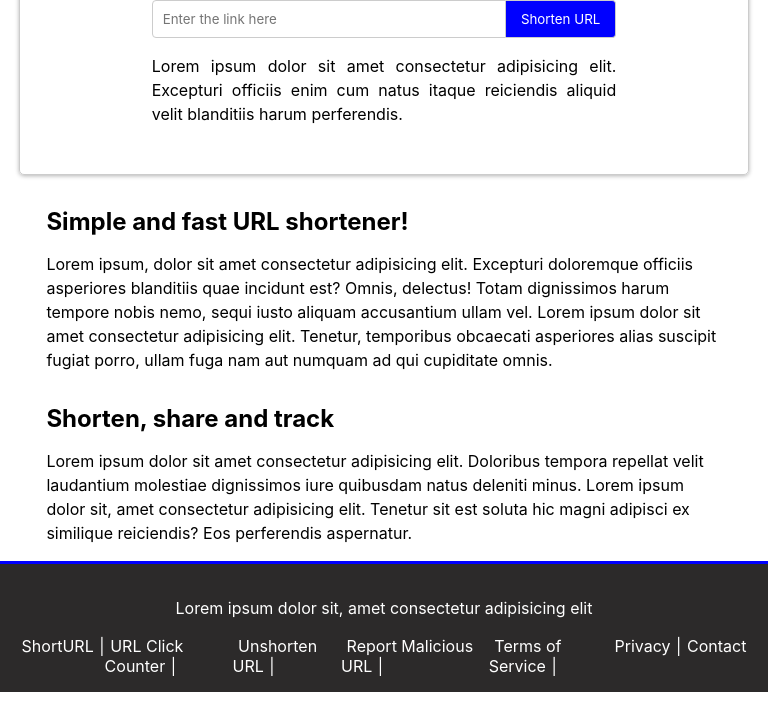
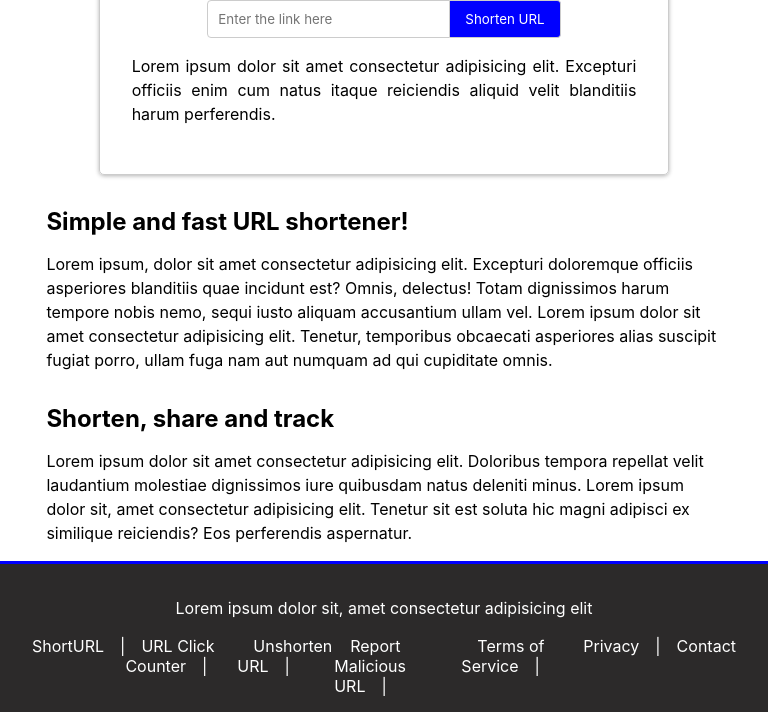
Before and after one commit to Fr-heidarian/shortlink, a website built with Vite: page index.html in a window 768 px wide. Shown: the part 174-886 px from the top of the page. Built offline with nearby package versions, Linux system fonts and the light colour scheme; a web font is replaced by a local one.

Commit message:
[REFACTOR] footer

```diff
--- a/src/styles/footer.css
+++ b/src/styles/footer.css
@@ -2,9 +2,8 @@ footer {
   padding: 1rem;
   width: 100%;
   background-color: hsl(0, 2%, 17%);
-  display: flex;
-  flex-direction: column;
-  align-items: center;
+  display: grid;
+  place-items: center;
   border-top: 3px solid hsl(240, 100%, 50%);
 
   p {
@@ -35,11 +34,9 @@ footer {
   footer {
     align-items: flex-start;
     padding: 0.25rem;
-    box-sizing: border-box;
 
     nav > ul {
       flex-direction: column;
-      padding-left: 0;
 
       > li {
         &:not(:last-child)::after {
@@ -52,10 +49,9 @@ footer {
 
 @media screen and (min-width: 640px) and (max-width: 1024px) {
   nav > ul {
-    padding: 0;
     > li {
       a {
-        padding: 0.5rem 0.35rem !important;
+        padding: 0.5rem 0.35rem;
       }
     }
   }
--- a/src/styles/global.css
+++ b/src/styles/global.css
@@ -8,6 +8,12 @@
 
 html {
   font-family: "Inter", system-ui;
+}
+
+body{
+  display: grid;
+  grid-template-rows: auto 1fr auto;
+  min-height: 100vh;
 }
 
 input,
--- a/src/styles/main.css
+++ b/src/styles/main.css
@@ -5,21 +5,19 @@ main {
 
   .card {
     text-align: center;
-    width: 60%;
+    min-width: 60%;
     border: 1px solid hsl(0, 0%, 80%);
     box-shadow: hsla(0, 0%, 0%, 0.3) 0px 1px 4px;
     border-radius: 5px;
     padding: 2rem;
-    box-sizing: border-box;
 
     h2 {
       font-size: 2.25rem;
     }
 
     form {
-      display: flex;
-      flex-direction: column;
-      align-items: center;
+      display: grid;
+      place-items: center;
 
       .input-container {
         display: flex;
@@ -52,15 +50,14 @@ main {
       }
 
       p {
-        width: 70%;
-        text-align: justify;
+        width: 50ch;
+        text-align:justify;
       }
     }
   }
 
   .description {
     padding: 0 0.5rem;
-    box-sizing: border-box;
     width: 60%;
 
     h2 {
@@ -74,7 +71,6 @@ main {
   main {
     .card {
       padding: 1rem;
-      width: 100% !important;
       margin-bottom: 1rem;
 
       h2 {
@@ -107,7 +103,6 @@ main {
 @media screen and (min-width: 640px) and (max-width: 1024px) {
   main {
     .card {
-      width: 95% !important;
       margin-bottom: 1rem;
 
       h2 {
@@ -116,12 +111,11 @@ main {
     }
 
     .description {
-      width: 90% !important;
+      width: 90%;
 
       h2 {
         font-size: 1.5rem;
       }
     }
   }
-
 }
```
